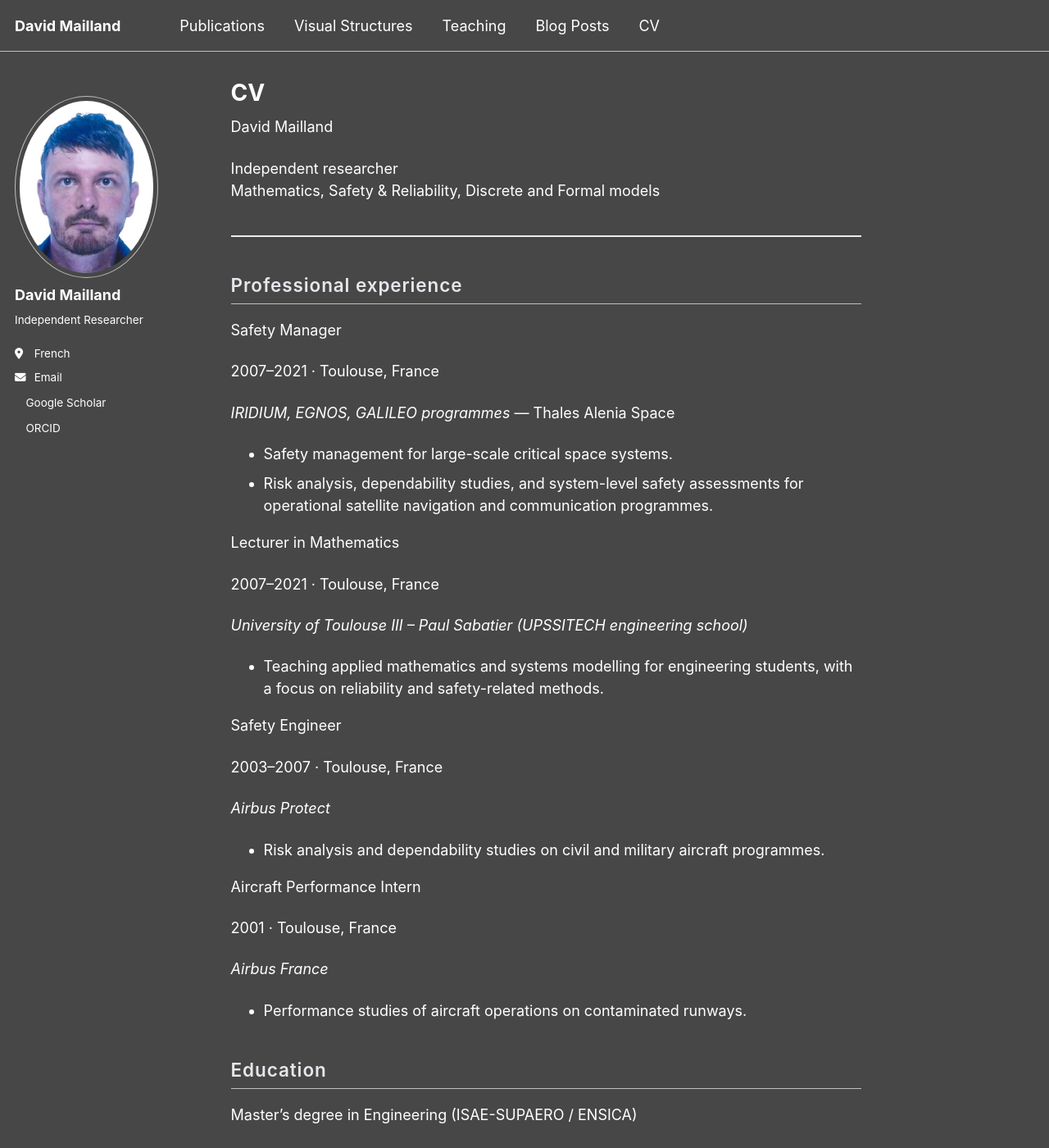
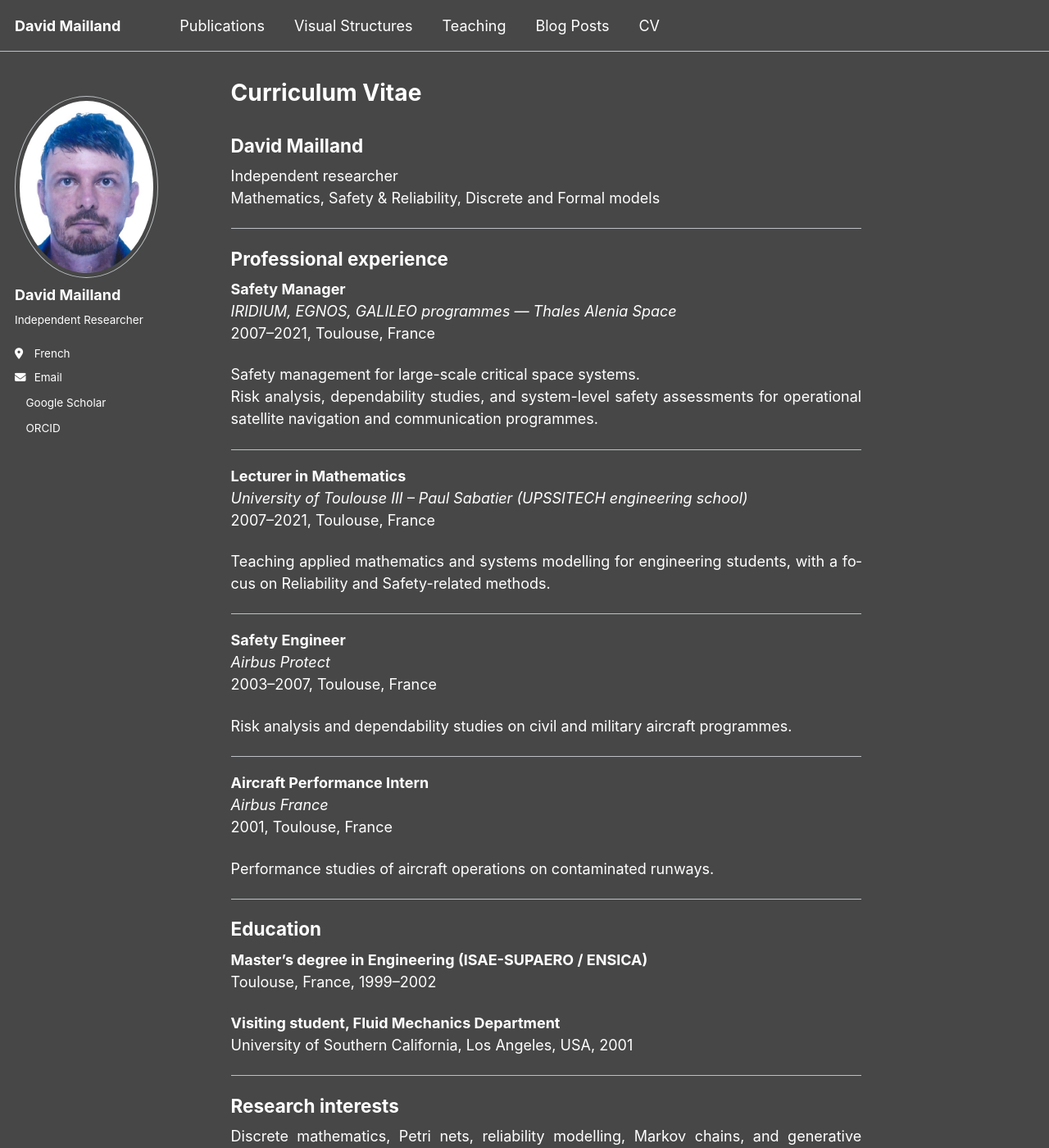
Before and after one commit to davidmailland/davidmailland.github.io, a Jekyll site: the page built from _pages/cv.html, in a window 1280 px wide and 1400 px high. Shown: the whole window at 82% size. Built offline with Jekyll 4.4.1, drawn with Linux system fonts in a browser that asks for light colours; some web fonts are replaced; a script bundle is joined from its source files by our own code; library files that are not in the unit come from our copies; a style sheet for code colours, icons or effects is not loaded; some of the changed text lies outside the part shown.

Commit message:
Update cv.html

```diff
--- a/_pages/cv.html
+++ b/_pages/cv.html
@@ -1,96 +1,89 @@
 ---
 layout: single
-title: "CV"
+title: "Curriculum Vitae"
 permalink: /cv/
 author_profile: true
+classes: cv-page
 ---
-<div class="cv-wrap">
 
-  <header class="cv-header">
-    <p class="cv-name">David Mailland</p>
-    <p class="cv-tagline">
+<h3>David Mailland</h3>
+
+<p>
   Independent researcher<br>
   Mathematics, Safety &amp; Reliability, Discrete and Formal models
 </p>
-  </header>
 
-  <section class="cv-section" id="experience">
-    <h2>Professional experience</h2>
+<hr>
 
-    <article class="cv-entry">
-      <div class="cv-row">
-        <p class="cv-role">Safety Manager</p>
-        <p class="cv-dates">2007–2021 · Toulouse, France</p>
-      </div>
-      <p class="cv-meta"><em>IRIDIUM, EGNOS, GALILEO programmes</em> — Thales Alenia Space</p>
-      <ul class="cv-bullets">
-        <li>Safety management for large-scale critical space systems.</li>
-        <li>Risk analysis, dependability studies, and system-level safety assessments for operational satellite navigation and communication programmes.</li>
-      </ul>
-    </article>
+<h3>Professional experience</h3>
 
-    <article class="cv-entry">
-      <div class="cv-row">
-        <p class="cv-role">Lecturer in Mathematics</p>
-        <p class="cv-dates">2007–2021 · Toulouse, France</p>
-      </div>
-      <p class="cv-meta"><em>University of Toulouse III – Paul Sabatier (UPSSITECH engineering school)</em></p>
-      <ul class="cv-bullets">
-        <li>Teaching applied mathematics and systems modelling for engineering students, with a focus on reliability and safety-related methods.</li>
-      </ul>
-    </article>
+<p><strong>Safety Manager</strong><br>
+  <em>IRIDIUM, EGNOS, GALILEO programmes — Thales Alenia Space</em><br>
+  2007–2021, Toulouse, France
+</p>
 
-    <article class="cv-entry">
-      <div class="cv-row">
-        <p class="cv-role">Safety Engineer</p>
-        <p class="cv-dates">2003–2007 · Toulouse, France</p>
-      </div>
-      <p class="cv-meta"><em>Airbus Protect</em></p>
-      <ul class="cv-bullets">
-        <li>Risk analysis and dependability studies on civil and military aircraft programmes.</li>
-      </ul>
-    </article>
+<p>
+  Safety management for large-scale critical space systems.<br>
+  Risk analysis, dependability studies, and system-level safety assessments for operational satellite navigation and communication programmes.
+</p>
 
-    <article class="cv-entry">
-      <div class="cv-row">
-        <p class="cv-role">Aircraft Performance Intern</p>
-        <p class="cv-dates">2001 · Toulouse, France</p>
-      </div>
-      <p class="cv-meta"><em>Airbus France</em></p>
-      <ul class="cv-bullets">
-        <li>Performance studies of aircraft operations on contaminated runways.</li>
-      </ul>
-    </article>
-  </section>
+<hr>
 
-  <section class="cv-section" id="education">
-    <h2>Education</h2>
+<p><strong>Lecturer in Mathematics</strong><br>
+  <em>University of Toulouse III – Paul Sabatier (UPSSITECH engineering school)</em><br>
+  2007–2021, Toulouse, France
+</p>
 
-    <article class="cv-entry">
-      <p class="cv-role">Master’s degree in Engineering (ISAE-SUPAERO / ENSICA)</p>
-      <p class="cv-dates">1999–2002 · Toulouse, France</p>
-    </article>
+<p>
+  Teaching applied mathematics and systems modelling for engineering students, with a focus on Reliability and Safety-related methods.
+</p>
 
-    <article class="cv-entry">
-      <p class="cv-role">Visiting student, Fluid Mechanics Department</p>
-      <p class="cv-dates">2001 · Los Angeles, USA</p>
-      <p class="cv-meta"><em>University of Southern California</em></p>
-    </article>
-  </section>
+<hr>
 
-  <section class="cv-section" id="research">
-    <h2>Research interests</h2>
+<p><strong>Safety Engineer</strong><br>
+  <em>Airbus Protect</em><br>
+  2003–2007, Toulouse, France
+</p>
+
 <p>
-      Discrete mathematics, Petri nets, reliability modelling, Markov chains,
-      and generative mathematical structures.
+  Risk analysis and dependability studies on civil and military aircraft programmes.
 </p>
-  </section>
 
-  <section class="cv-section" id="tools">
-    <h2>Tools and methods</h2>
+<hr>
+
+<p><strong>Aircraft Performance Intern</strong><br>
+  <em>Airbus France</em><br>
+  2001, Toulouse, France
+</p>
+
+<p>
+  Performance studies of aircraft operations on contaminated runways.
+</p>
+
+<hr>
+
+<h3>Education</h3>
+
+<p><strong>Master’s degree in Engineering (ISAE-SUPAERO / ENSICA)</strong><br>
+  Toulouse, France, 1999–2002
+</p>
+
+<p><strong>Visiting student, Fluid Mechanics Department</strong><br>
+  University of Southern California, Los Angeles, USA, 2001
+</p>
+
+<hr>
+
+<h3>Research interests</h3>
+
+<p>
+  Discrete mathematics, Petri nets, reliability modelling, Markov chains, and generative mathematical structures.
+</p>
+
+<hr>
+
+<h3>Tools and methods</h3>
+
 <p>
   Petri nets · Markov chains · Fault Tree Analysis · Safety and reliability modelling · Python · LaTeX
 </p>
-  </section>
-
-</div>
```
Lines whose indentation alone changed are shown as unchanged.
